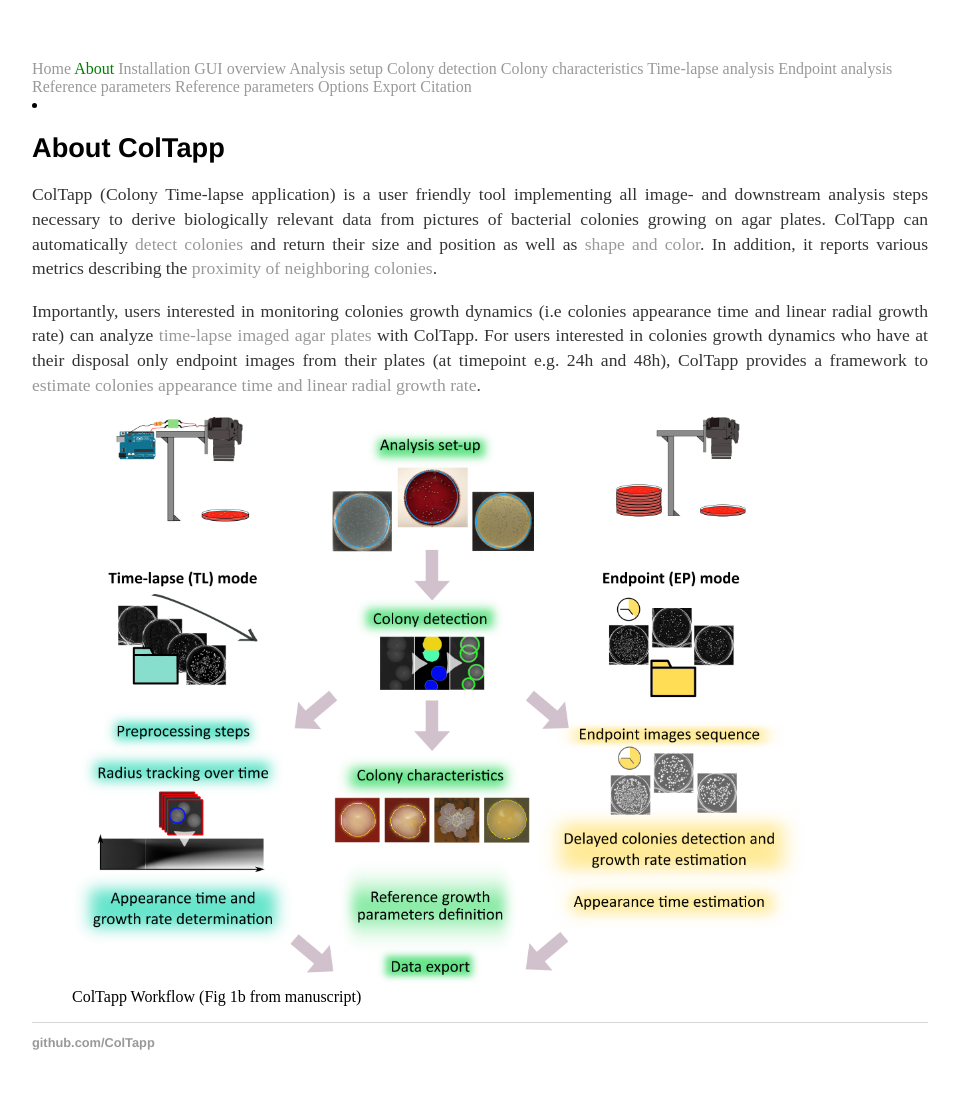
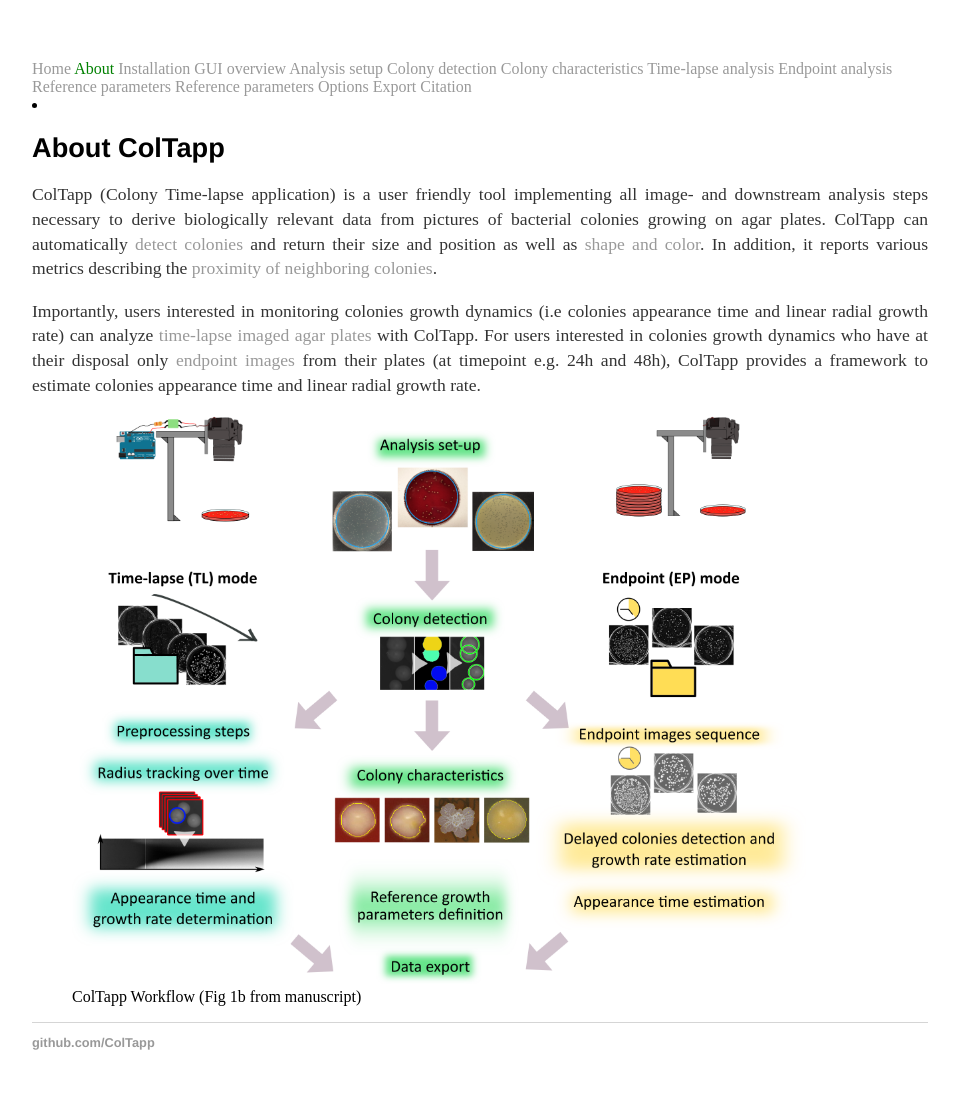
Before and after one commit to ColTapp/ColTapp.github.io, a Jekyll site: the page built from about.md, in a window 1280 px wide. Shown: the whole page, without its empty margins (160-1119 px from the left). Built offline with Jekyll 4.4.1, drawn with Linux system fonts in a browser that asks for light colours.

```diff
--- a/about.md
+++ b/about.md
@@ -6,7 +6,7 @@ title: About
 ColTapp (Colony Time-lapse application) is a user friendly tool implementing all image- and downstream analysis steps necessary to derive biologically relevant data from pictures of bacterial colonies growing on agar plates.
 ColTapp can automatically [detect colonies](https://coltapp.github.io/detect.html) and return their size and position as well as [shape and color](https://coltapp.github.io/characteristics.html). In addition, it reports various metrics describing the [proximity of neighboring colonies](https://coltapp.github.io/characteristics.html).
 
-Importantly, users interested in monitoring colonies growth dynamics (i.e colonies appearance time and linear radial growth rate) can analyze [time-lapse imaged agar plates](https://coltapp.github.io/timelapse.html) with ColTapp. For users interested in colonies growth dynamics who have at their disposal only endpoint images from their plates (at timepoint e.g. 24h and 48h), ColTapp provides a framework to [estimate colonies appearance time and linear radial growth rate](https://coltapp.github.io/endpoint.html).
+Importantly, users interested in monitoring colonies growth dynamics (i.e colonies appearance time and linear radial growth rate) can analyze [time-lapse imaged agar plates](https://coltapp.github.io/timelapse.html) with ColTapp. For users interested in colonies growth dynamics who have at their disposal only [endpoint images](https://coltapp.github.io/endpoint.html) from their plates (at timepoint e.g. 24h and 48h), ColTapp provides a framework to estimate colonies appearance time and linear radial growth rate.
 
 <figure>
   <img src="{{site.url}}/assets/images/Workflow.png" alt="ColTapp Workflow"/>
```
